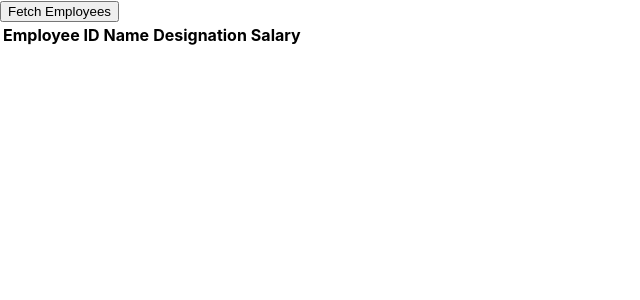
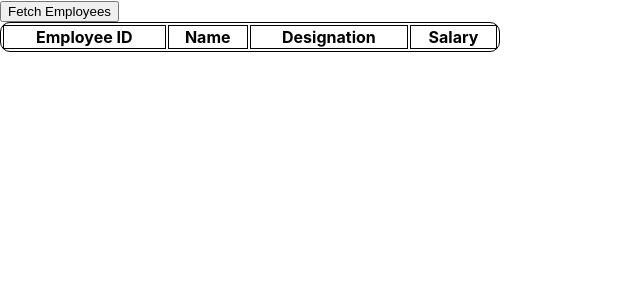
Before and after one commit to gauravgupta1286/react-on-amplify, a React (Create React App) app: page / in a window 1280 px wide. Shown: the top 300 px of the page, without its empty margins (0-640 px from the left). Built offline with nearby package versions, Linux system fonts and the light colour scheme.

Commit message:
css changes

```diff
--- a/src/App.css
+++ b/src/App.css
@@ -11,6 +11,10 @@
   .App-logo {
     animation: App-logo-spin infinite 20s linear;
   }
+}
+
+table, th, td {
+  border: 1px solid;
 }
 
 .App-header {
@@ -27,6 +31,13 @@
 .App-link {
   color: #61dafb;
 }
+table {
+  width: 500px;
+  border-width: 1px;
+  border-color: black;
+  border-style: solid;
+  border-radius: 10px;
+}
 
 @keyframes App-logo-spin {
   from {
--- a/src/App.js
+++ b/src/App.js
@@ -1,5 +1,6 @@
 import React, { useState } from 'react';
 import axios from 'axios';
+import './App.css';
 
 function App() {
   const [employeeData, setEmployeeData] = useState([]);
```
